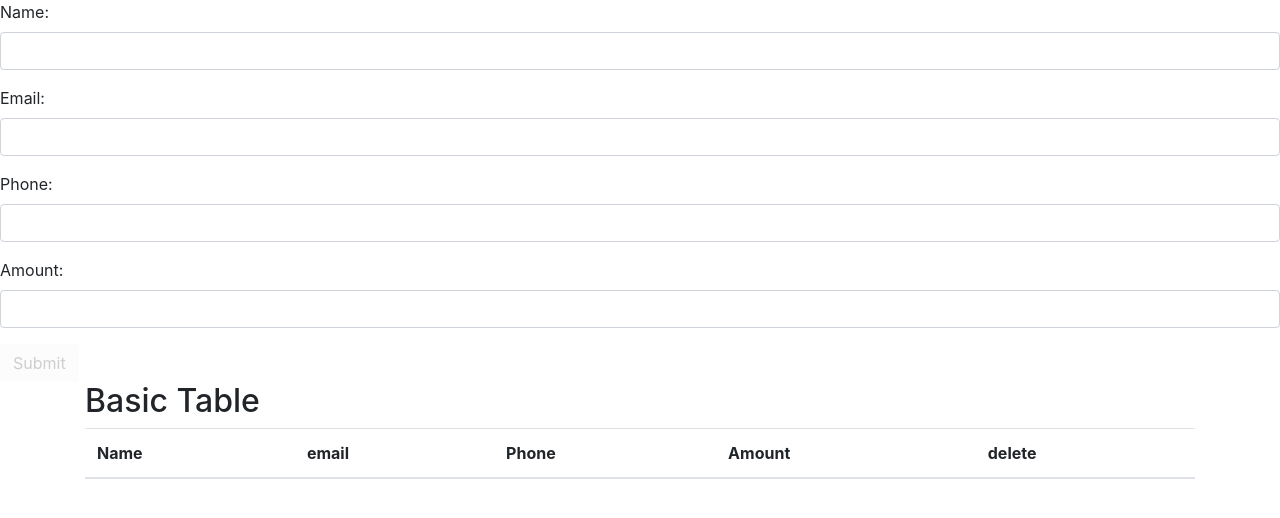
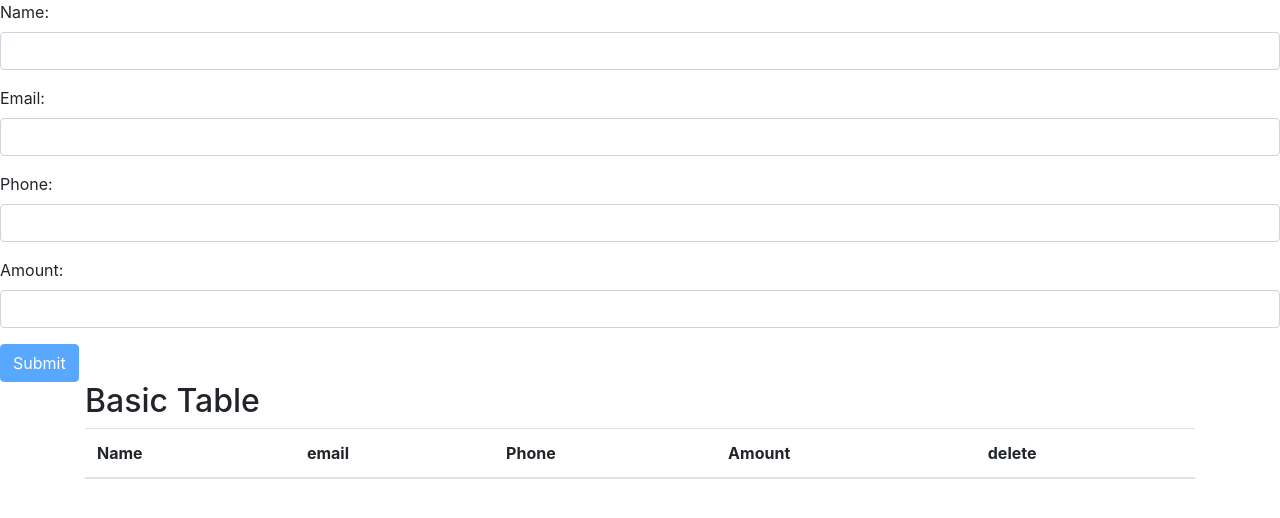
Before and after one commit to NisalJayathilaka/codeDev, an Angular app in the folder myapp/: page / in a window 1280 px wide. Shown: the top 518 px of the page. Built offline with nearby package versions, Linux system fonts and the light colour scheme.

Commit message:
adding changes

```diff
--- a/myapp/src/app/app.component.html
+++ b/myapp/src/app/app.component.html
@@ -15,7 +15,7 @@
     <label for="pwd">Amount:</label>
     <input type="number" required ngModel name="amount" class="form-control" id="amount" />
   </div>
-  <button [disabled]="addForm.invalid" type="submit" class="btn btn-default">Submit</button>
+  <button [disabled]="addForm.invalid" type="submit" class="btn btn-primary">Submit</button>
 </form>
 
 <div class="container">
```
